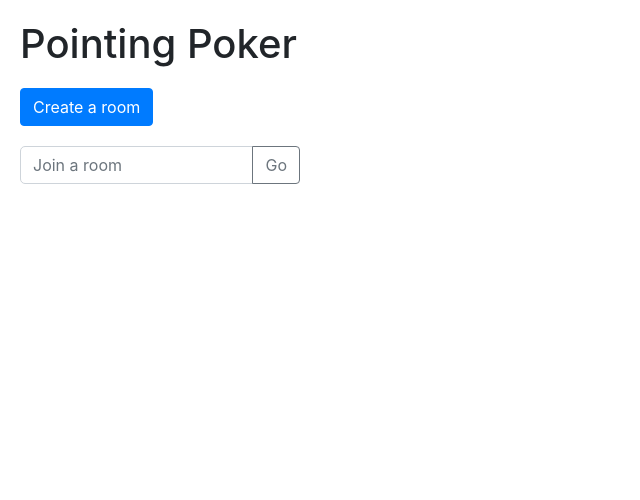
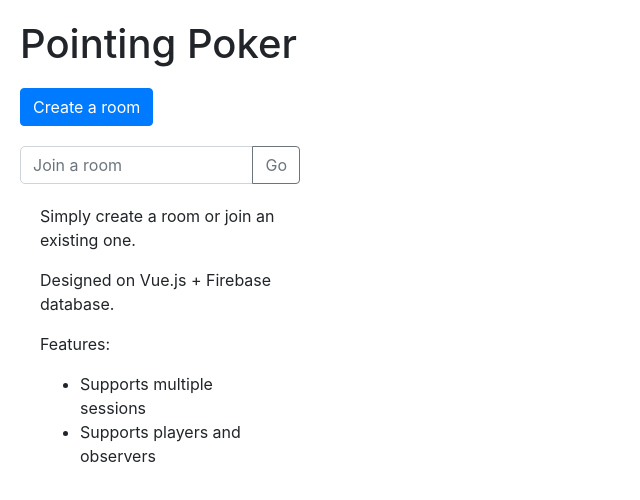
Before and after one commit to builtbykat/pointing-poker, a Vue app: page / in a window 1280 px wide. Shown: the top 500 px of the page, without its empty margins (0-640 px from the left). Built offline with nearby package versions, Linux system fonts and the light colour scheme; no server answers; what vuefire would draw is missing.

Commit message:
Add some language to entrance

```diff
--- a/src/components/Entrance.vue
+++ b/src/components/Entrance.vue
@@ -1,7 +1,7 @@
 <template>
   <div class="home content">
     <h1>Pointing Poker</h1>
-    <div>
+    <div class="actions">
       <a :href="this.randomRoom" class="btn btn-primary">Create a room</a>
       <div class="input-group">
         <input type="text" id="room" class="form-control" name="room" placeholder="Join a room">
@@ -9,6 +9,18 @@
           <button class="btn btn-outline-secondary" type="button" @click="joinRoom">Go</button>
         </div>
       </div>
+    </div>
+    <div class="about content">
+      <p>Simply create a room or join an existing one.</p>
+      <p>Designed on Vue.js + Firebase database.</p>
+      <p>Features:</p>
+      <ul>
+        <li>Supports multiple sessions</li>
+        <li>Supports players and observers</li>
+        <!--
+        click to copy session link
+        -->
+      </ul>
     </div>
   </div>
 </template>
```
